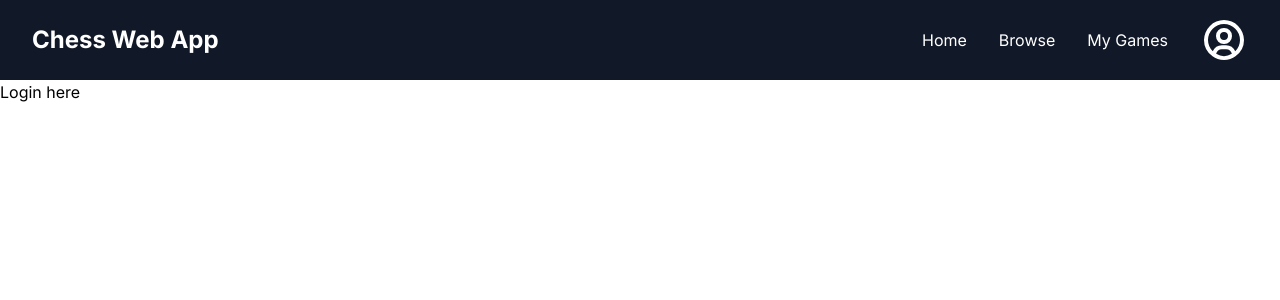
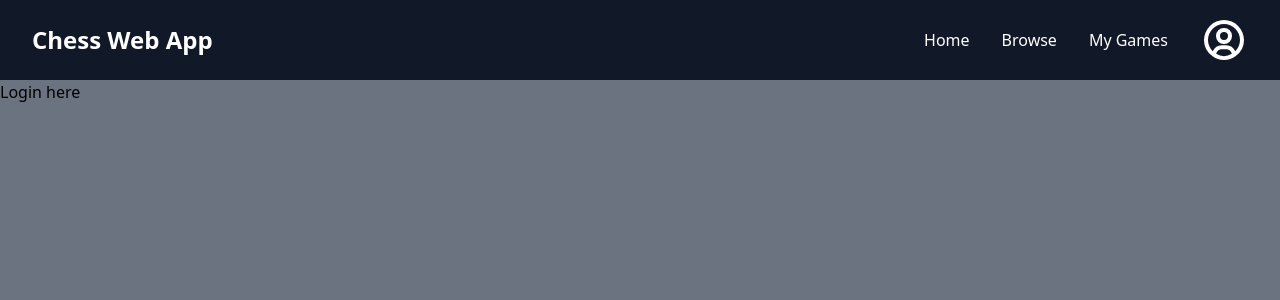
Before and after one commit to philkoerber/chessdiary, a Next.js app: page /profile in a window 1280 px wide. Shown: the top 300 px of the page. Built offline with nearby package versions, Linux system fonts and the light colour scheme; no server answers.

Commit message:
add darker bg-color for smoother dev experience...

```diff
--- a/app/layout.jsx
+++ b/app/layout.jsx
@@ -13,8 +13,9 @@ export const metadata = {
 export default function RootLayout({ children }) {
   return (
     <html lang="en">
-      <body className={inter.className}>
-         <Header />
+      <body className="bg-gray-500">
+        <Header />
+
         {children}
       </body>
     </html>
```
